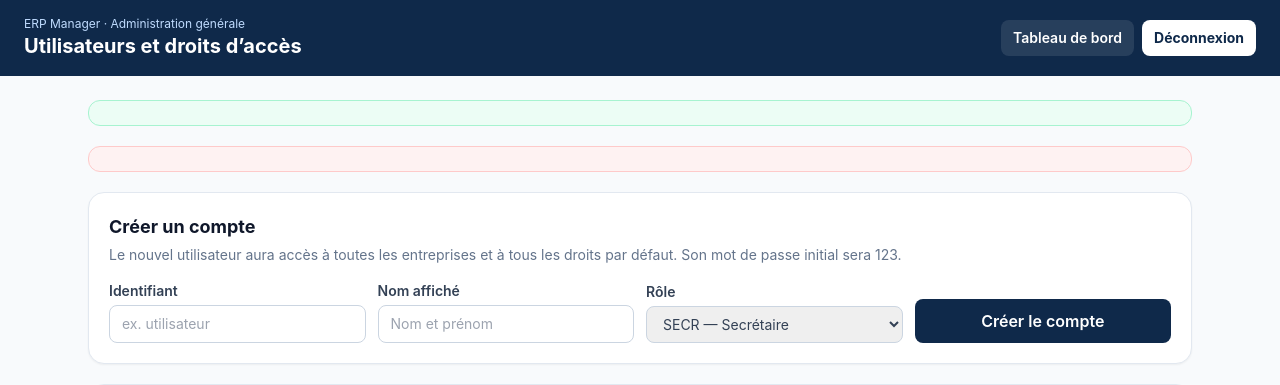
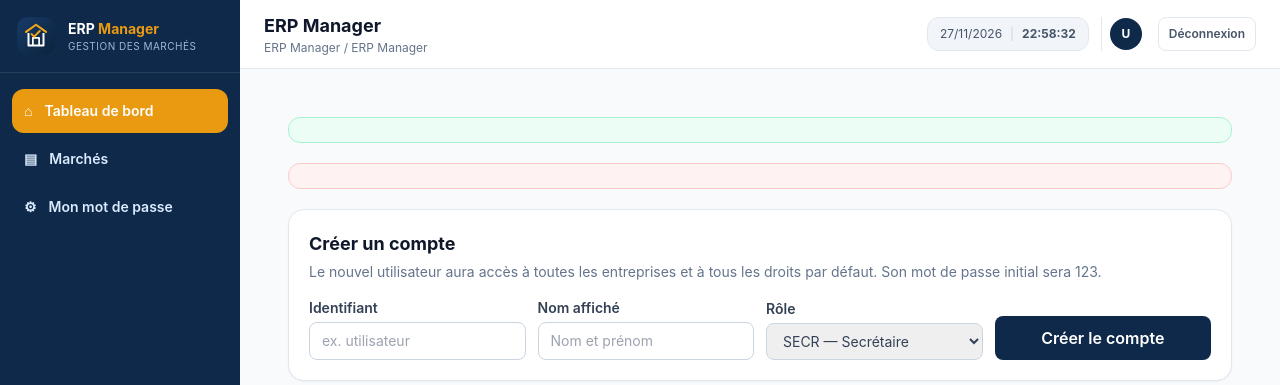
Before and after one commit to fema0160-hash/erp-manager, a PHP site: template resources/views/users.php in a window 1280 px wide. Shown: the top 385 px of the page. Run offline with PHP 8.4, Linux system fonts and the light colour scheme; the template is opened without the code that fills it, so the values that code supplies are empty; some libraries are stand-ins or nearby versions.

Commit message:
Uniformiser l'interface administration utilisateurs

```diff
--- a/resources/views/users.php
+++ b/resources/views/users.php
@@ -4,24 +4,7 @@ $h = static fn ($value): string => htmlspecialchars((string) $value, ENT_QUOTES,
 $csrf = $auth->csrfToken();
 $eligibleUsers = array_values(array_filter($users, static fn (array $user): bool => $user['role'] !== 'GEST'));
 ?>
-<!DOCTYPE html>
-<html lang="fr">
-<head>
-  <meta charset="UTF-8">
-  <meta name="viewport" content="width=device-width, initial-scale=1">
-  <title>Utilisateurs et droits | ERP Manager</title>
-  <link rel="stylesheet" href="assets/css/app.css">
-  <link rel="icon" type="image/svg+xml" href="favicon.svg">
-  <script src="https://cdn.tailwindcss.com"></script>
-</head>
-<body class="min-h-screen bg-slate-50 text-slate-900">
-  <header class="bg-[#0f294a] text-white px-4 sm:px-6 py-4 flex items-center justify-between gap-3">
-    <div><p class="text-xs text-blue-200">ERP Manager · Administration générale</p><h1 class="text-xl font-bold">Utilisateurs et droits d’accès</h1></div>
-    <div class="flex items-center gap-2">
-      <a href="?" class="rounded-lg bg-white/10 hover:bg-white/20 px-3 py-2 text-sm font-semibold">Tableau de bord</a>
-      <form method="post" action="?page=logout"><input type="hidden" name="csrf_token" value="<?= $h($csrf) ?>"><button class="rounded-lg bg-white text-[#0f294a] px-3 py-2 text-sm font-bold">Déconnexion</button></form>
-    </div>
-  </header>
+<?php require __DIR__ . '/partials/app-layout-start.php'; ?>
   <main class="max-w-6xl mx-auto p-4 sm:p-6 space-y-5">
     <?php if ($successMessage !== ''): ?><div class="rounded-xl bg-emerald-50 border border-emerald-200 text-emerald-800 px-4 py-3 text-sm font-semibold"><?= $h($successMessage) ?></div><?php endif; ?>
     <?php if ($errorMessage !== ''): ?><div role="alert" class="rounded-xl bg-red-50 border border-red-200 text-red-800 px-4 py-3 text-sm"><?= $h($errorMessage) ?></div><?php endif; ?>
@@ -92,6 +75,5 @@ $eligibleUsers = array_values(array_filter($users, static fn (array $user): bool
         <div class="overflow-x-auto"><table class="w-full text-sm"><thead class="bg-slate-50"><tr><th class="p-2 text-left">Utilisateur</th><th class="p-2 text-left">Entreprise</th><th class="p-2 text-left">Fonction retirée</th></tr></thead><tbody><?php foreach ($permissionRestrictions as $restriction): ?><tr class="border-t border-slate-100"><td class="p-2"><?= $h($restriction['username']) ?></td><td class="p-2"><?= $h($restriction['company_name']) ?></td><td class="p-2"><?= $h($restriction['permission_label']) ?></td></tr><?php endforeach; ?></tbody></table></div>
       <?php endif; ?>
     </section>
-  </main>
-</body>
-</html>
+</main>
+<?php require __DIR__ . '/partials/app-layout-end.php'; ?>
```
